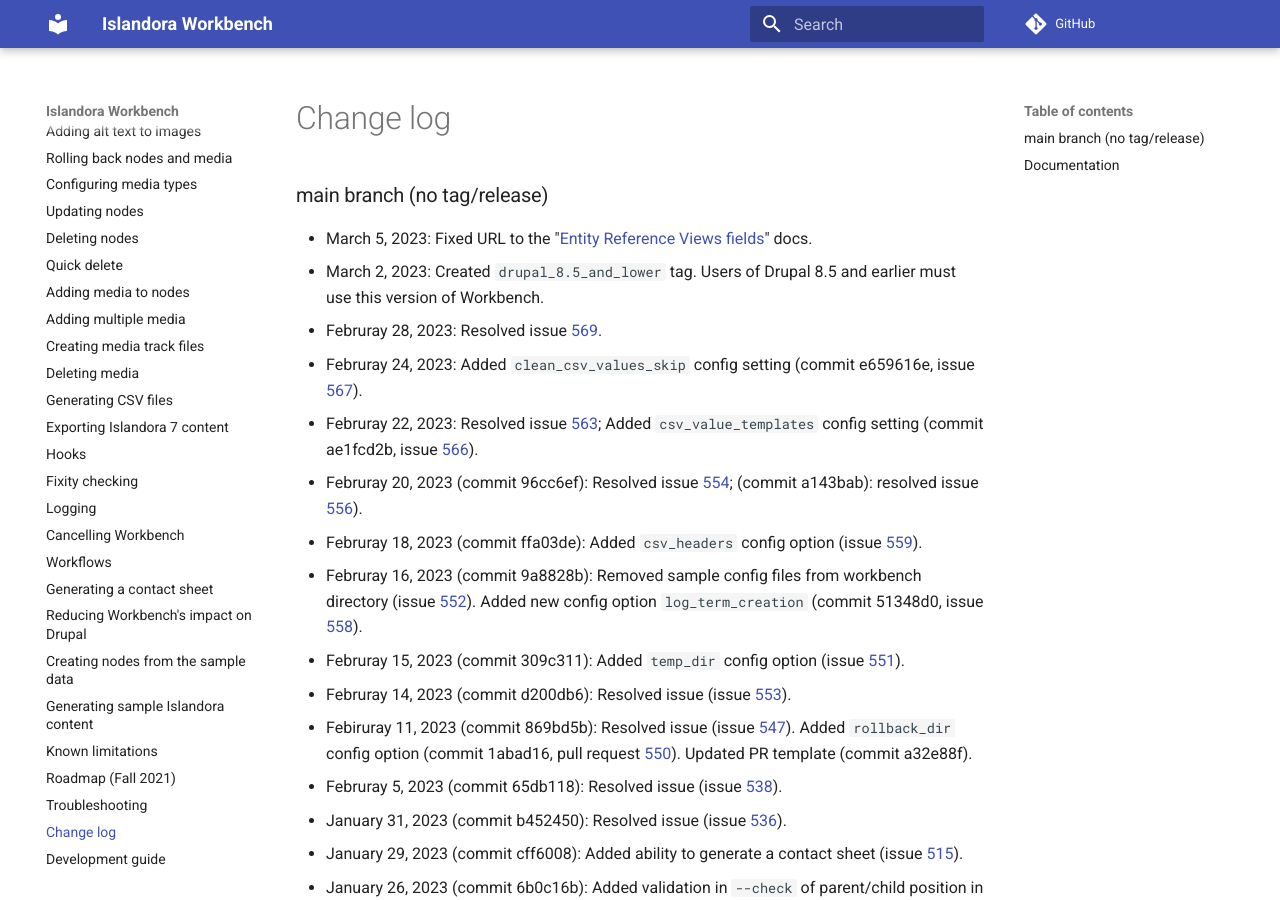
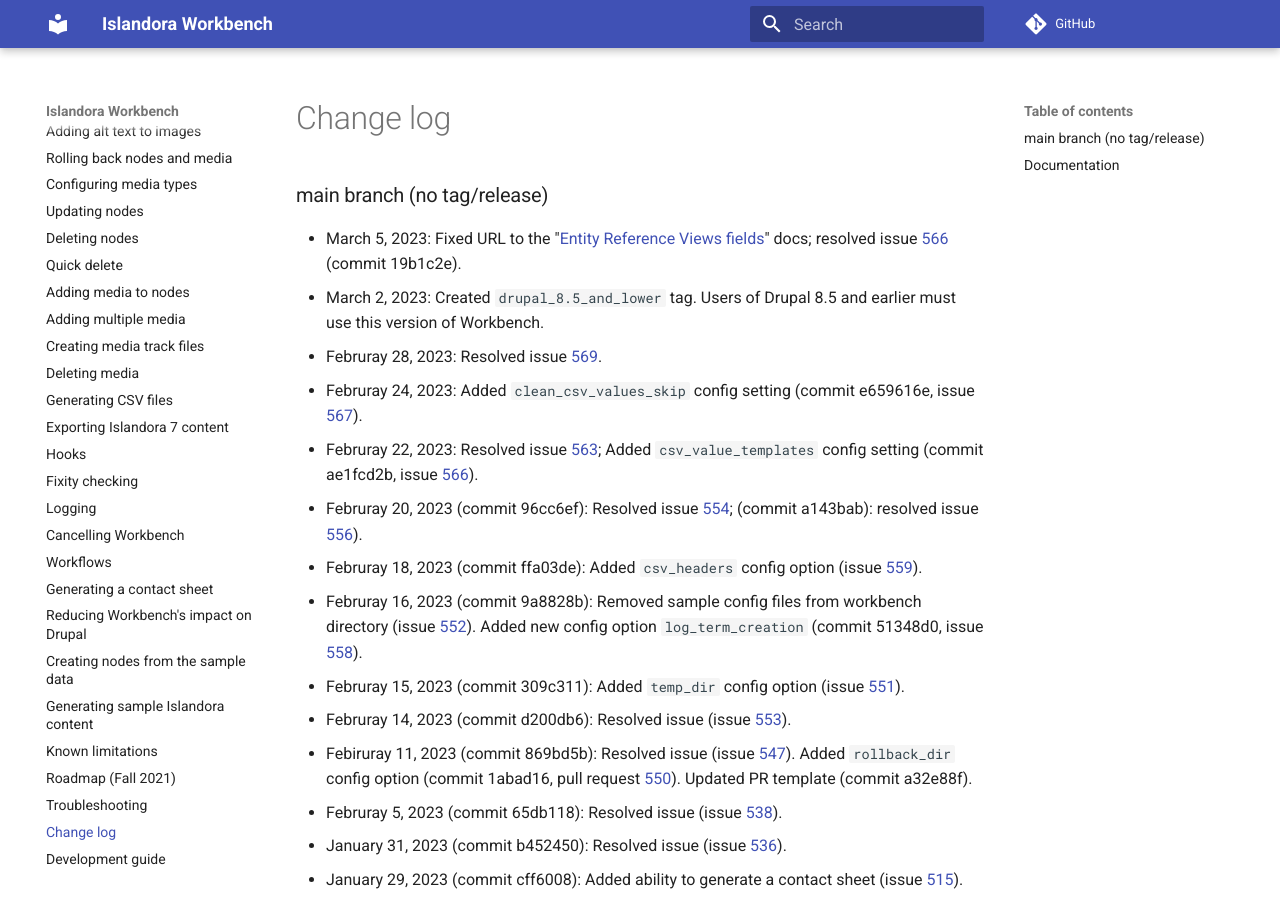
Before and after one commit to mjordan/islandora_workbench_docs, an MkDocs documentation site: the page built from docs/changelog.md, in a window 1280 px wide and 900 px high. Built offline with MkDocs 1.6.1 and Material for MkDocs 9.7.7, drawn with Linux system fonts in a browser that asks for light colours; comment, search, counter and statistics services are not loaded.

Commit message:
Updated Changelog.

```diff
--- a/docs/changelog.md
+++ b/docs/changelog.md
@@ -1,6 +1,6 @@
 ### main branch (no tag/release)
 
-* March 5, 2023: Fixed URL to the "[Entity Reference Views fields](/islandora_workbench_docs/fields/#entity-reference-views-fields)" docs.
+* March 5, 2023: Fixed URL to the "[Entity Reference Views fields](/islandora_workbench_docs/fields/#entity-reference-views-fields)" docs; resolved issue [566](https://github.com/mjordan/islandora_workbench/issues/566) (commit 19b1c2e).
 * March 2, 2023: Created `drupal_8.5_and_lower` tag. Users of Drupal 8.5 and earlier must use this version of Workbench.
 * Februray 28, 2023: Resolved issue [569](https://github.com/mjordan/islandora_workbench/issues/569).
 * Februray 24, 2023: Added `clean_csv_values_skip` config setting (commit e659616e, issue [567](https://github.com/mjordan/islandora_workbench/issues/567)).
```
